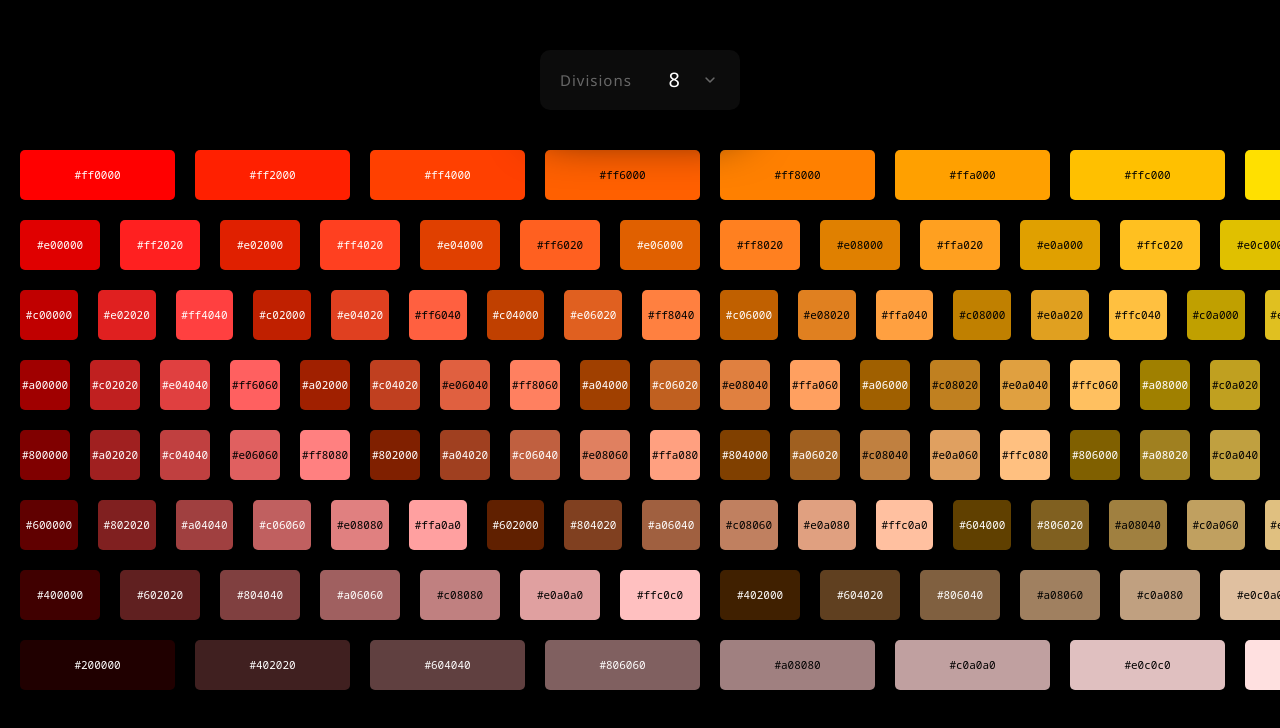
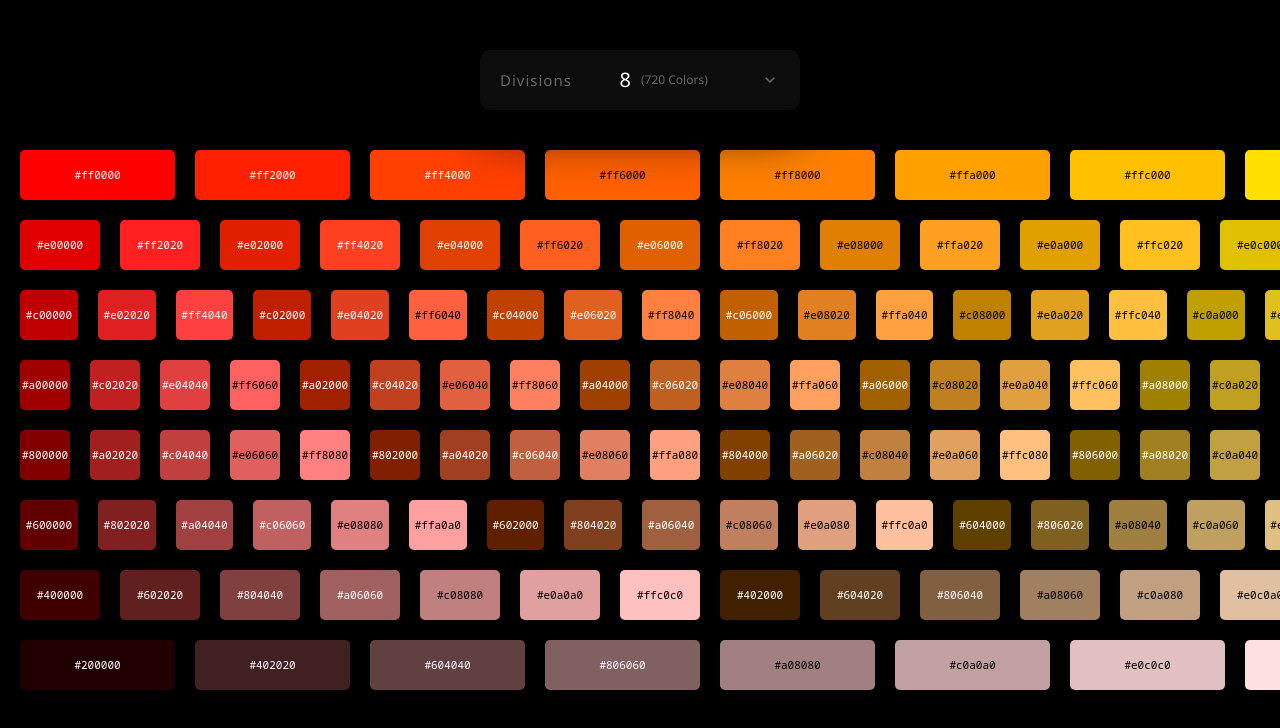
Before and after one commit to tanachai-b/color-swatches, a React (Vite) app: page / in a window 1280 px wide. Shown: the top 728 px of the page. Built offline with nearby package versions, Linux system fonts and the light colour scheme.

Commit message:
new feature: show color counts for selected divisions

```diff
--- a/src/components/DivisionsSelector.tsx
+++ b/src/components/DivisionsSelector.tsx
@@ -21,12 +21,12 @@ export function DivisionsSelector({
 
         "place-self-center",
         "top-[50px]",
-        "w-[200px]",
+        "w-[320px]",
       )}
     >
       <Selector
         label="Divisions"
-        value={`${selectedDivisions}`}
+        value={<SelectorValue divisions={selectedDivisions} />}
         options={(closePopup) => (
           <div className={cx("py-[10px]", "flex", "flex-col")}>
             <SelectorHeader>Divisible by HEX11</SelectorHeader>
@@ -53,6 +53,46 @@ export function DivisionsSelector({
           </div>
         )}
       />
+    </div>
+  );
+}
+
+function SelectorValue({ divisions }: { divisions: number }): ReactNode {
+  const colorCount = countColors(divisions);
+
+  return (
+    <div
+      className={cx(
+        "flex",
+        "flex-row",
+
+        "justify-center",
+        "items-center",
+        "gap-[10px]",
+      )}
+    >
+      <div
+        className={cx(
+          "w-[30px]",
+
+          "text-[#ffffff]",
+          "text-[20px]",
+          "text-right",
+        )}
+      >
+        {divisions}
+      </div>
+
+      <div
+        className={cx(
+          "w-[90px]",
+
+          "text-[#ffffff60]",
+          "text-[12px]",
+        )}
+      >
+        ({colorCount.toLocaleString()} Colors)
+      </div>
     </div>
   );
 }
@@ -100,6 +140,7 @@ function SelectorItem({
         "flex",
         "flex-row",
 
+        "justify-center",
         "items-center",
         "gap-[10px]",
 
@@ -109,18 +150,24 @@ function SelectorItem({
     >
       <div
         className={cx(
-          "w-[30%]",
+          "w-[30px]",
 
           "text-[#ffffffc0]",
           "text-[15px]",
           "text-right",
         )}
-        onClick={onClick}
       >
         {divisions}
       </div>
 
-      <div className={cx("text-[#ffffff60]", "text-[12px]", "text-right")} onClick={onClick}>
+      <div
+        className={cx(
+          "w-[90px]",
+
+          "text-[#ffffff60]",
+          "text-[12px]",
+        )}
+      >
         ({colorCount.toLocaleString()} Colors)
       </div>
     </div>
@@ -142,7 +189,7 @@ function Selector({
   options,
 }: {
   label: string;
-  value: string;
+  value: ReactNode;
   options: (closePopup: () => void) => ReactNode;
 }) {
   const [isPopupOpen, setIsPopupOpen] = useState<boolean>(false);
@@ -151,11 +198,9 @@ function Selector({
     <div className={cx("leading-none", "grid", "relative")}>
       {isPopupOpen && <SelectorBackdrop onClick={() => setIsPopupOpen(false)} />}
 
-      <SelectorButton
-        label={label}
-        value={value}
-        onClick={() => setIsPopupOpen((isPopupOpen) => !isPopupOpen)}
-      />
+      <SelectorButton label={label} onClick={() => setIsPopupOpen((isPopupOpen) => !isPopupOpen)}>
+        {value}
+      </SelectorButton>
 
       {isPopupOpen && <SelectorPopup>{options(() => setIsPopupOpen(false))}</SelectorPopup>}
     </div>
@@ -180,12 +225,12 @@ function SelectorBackdrop({ onClick }: { onClick: MouseEventHandler<HTMLDivEleme
 
 function SelectorButton({
   label,
-  value,
   onClick,
+  children,
 }: {
   label: string;
-  value: string;
   onClick: MouseEventHandler<HTMLDivElement>;
+  children: ReactNode;
 }) {
   return (
     <div
@@ -204,6 +249,8 @@ function SelectorButton({
         "gap-[20px]",
 
         "cursor-pointer",
+
+        "overflow-auto",
       )}
       onClick={onClick}
     >
@@ -214,30 +261,12 @@ function SelectorButton({
           "text-[#ffffff60]",
           "text-[15px]",
           "tracking-[1px]",
-
-          "text-nowrap",
-          "overflow-hidden",
-          "overflow-ellipsis",
         )}
       >
         {label}
       </div>
 
-      <div
-        className={cx(
-          "grow",
-
-          "text-[#ffffff]",
-          "text-[20px]",
-          "text-right",
-
-          "text-nowrap",
-          "overflow-hidden",
-          "overflow-ellipsis",
-        )}
-      >
-        {value}
-      </div>
+      <div className={cx("grow")}>{children}</div>
 
       <div className={cx("text-[#ffffff60]", "text-[20px]", "grid")}>
         <Icon icon={"keyboard_arrow_down"} />
```
